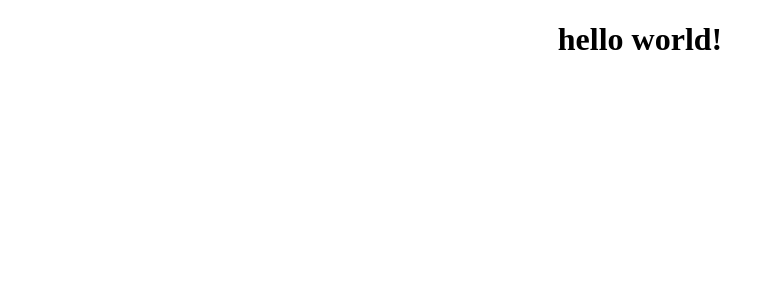
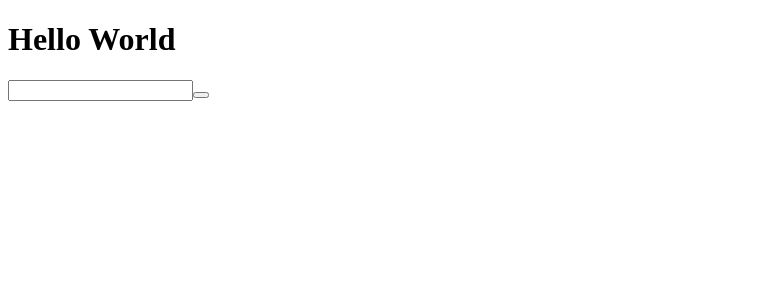
Before and after one commit to nicolehopkins/PursuitTube, a React (Create React App) app: page / in a window 1280 px wide. Shown: the top 300 px of the page, without its empty margins (0-775 px from the left). Built offline with nearby package versions, Linux system fonts and the light colour scheme.

Commit message:
changes made to user page but there are still bugs

```diff
--- a/package.json
+++ b/package.json
@@ -7,6 +7,7 @@
     "react": "^16.8.3",
     "react-dom": "^16.8.3",
     "react-scripts": "^2.1.5",
+    "reactstrap": "^7.1.0",
     "start": "^5.1.0"
   },
   "scripts": {
--- a/src/App.js
+++ b/src/App.js
@@ -1,17 +1,19 @@
 import React, { Component } from 'react';
+import './App.css';
+import Users from './components/AddUser';
+import { Alert } from "reactstrap";
 
 
-
-import './App.css';
 
 class App extends Component {
   render() {
     return (
 
-      <div className="App">
-        <h1>hello world!</h1>
+      <>
+      <h1>Hello World</h1>
+      <Users />
 
-      </div>
+      </>
     );
   }
 }
--- a/src/components/AddUser.js
+++ b/src/components/AddUser.js
@@ -1,30 +1,36 @@
-import React from 'react';
+import React from "react";
+import { Alert } from "reactstrap";
 
-class Users extends React.Component{
-    constructor(props){
-        super(props);
-        this.state={
-            userName:['vicky','eddie','nicole','steph'],
-            newUserName : newUserName,
-        }
+class Users extends React.Component {
+  constructor(props) {
+    super(props);
+    this.state = {
+      userName: ["default", "vicky", "eddie", "nicole", "steph"],
+      newUserName: "",
+      alert: false
+    };
+  }
+  addUser = e => {
+    if (this.newUserName === this.userName) {
+      this.setState({ alert: true });
+    } else {
+      this.setState({ alert: false });
     }
-    addUser =(e)=>{
-        if (this.newUserName===this.userName){
-            <alert>this name has already been added</alert>
-        console.log(addUser)
-    }
-    listOfUsers=(e)=>{
+  };
 
-    }
+  checkListOfUsers = e => {};
 
-    render(){
-        return(
-            <>
-            <input type="text"></input>
-            </>
-        )
-    }
-
+  render() {
+    return (
+      <>
+        <Alert color="danger" isOpen={this.state.alert} toggle={this.alert}>
+          The username you entered ahs already been added, Please add a new name !
+        </Alert>
+        <input type="text" />
+        <button onClick={this.checkListOfUsers}></button>
+      </>
+    );
+  }
 }
 
 export default Users;
```
Also changed, not shown: 1 other file (tests, documents, lock files or other folders).
